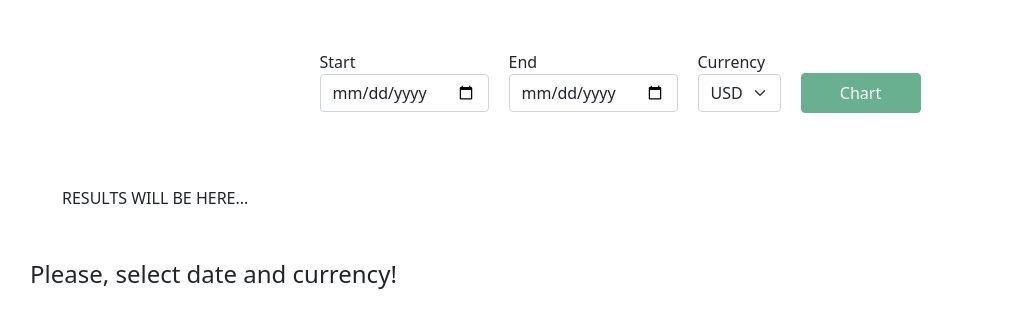
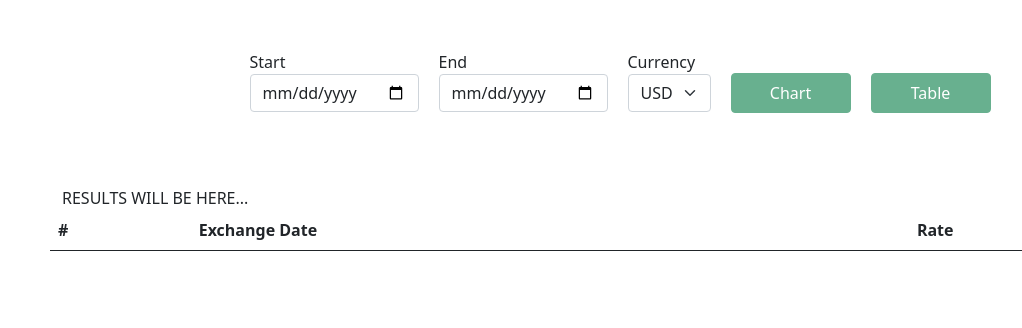
Before and after one commit to rostikdoroshenko/exchangeRate, an Angular app: page /table in a window 1280 px wide. Before the commit this address led to /not-found. Shown: the top 328 px of the page, without its empty margins (20-1042 px from the left). Built offline with nearby package versions, Linux system fonts and the light colour scheme.

Commit message:
added table component

```diff
--- a/src/app/app-routing.module.ts
+++ b/src/app/app-routing.module.ts
@@ -3,11 +3,16 @@ import { Routes, RouterModule } from '@angular/router';
 
 import { ChartComponent } from './chart/chart.component';
 import { ErrorPageComponent } from './error-page/error-page.component';
+import { TableComponent } from './table/table.component';
 
 const routes: Routes = [
   {
     path: 'chart',
     component: ChartComponent,
+  },
+  {
+    path: 'table',
+    component: TableComponent,
   },
   {
     path: 'not-found',
--- a/src/app/app.module.ts
+++ b/src/app/app.module.ts
@@ -8,12 +8,14 @@ import { AppComponent } from './app.component';
 import { ChartComponent } from './chart/chart.component';
 import { NbuService } from './services/nbu.service';
 import { FormComponent } from './form/form.component';
+import { TableComponent } from './table/table.component';
 
 @NgModule({
   declarations: [
     AppComponent,
     ChartComponent,
-    FormComponent
+    FormComponent,
+    TableComponent
   ],
   imports: [
     BrowserModule,
--- a/src/app/form/form.component.html
+++ b/src/app/form/form.component.html
@@ -49,10 +49,19 @@
         type="submit"
         class="btn btn-success"
         [disabled]="!f.valid"
-        routerLink="chart">Chart</button>
+        (click)="chartBtnClick()"
+        >Chart</button>
+        <button
+        type="submit"
+        class="btn btn-success"
+        (click)="tableBtnClick()"
+        [disabled]="!f.valid"
+        >Table</button>
   </div>
 </form>
 
 <div class="container" *ngIf="!selectionIsSubmitted">RESULTS WILL BE HERE...</div>
 
-<app-chart *ngIf="selectionIsSubmitted" [exchangeData]="exchangeData"></app-chart>
+<app-chart *ngIf="chartBtnIsClicked && selectionIsSubmitted" [exchangeData]="exchangeData"></app-chart>
+
+<app-table *ngIf="tableBtnIsClicked && selectionIsSubmitted" [exchangeData]="exchangeData"></app-table>
--- a/src/app/form/form.component.ts
+++ b/src/app/form/form.component.ts
@@ -13,11 +13,26 @@ export class FormComponent implements OnInit {
   @ViewChild('f') completedForm: NgForm;
   defaultCurrency = 'USD';
   public selectionIsSubmitted = false;
+  public chartBtnIsClicked = false;
+  public tableBtnIsClicked = false;
+
   public exchangeData: any;
 
   constructor(private nbuService: NbuService) { }
 
   ngOnInit(): void {
+  }
+
+  public chartBtnClick(): void {
+    this.selectionIsSubmitted = false;
+    this.tableBtnIsClicked = false;
+    this.chartBtnIsClicked = true;
+  }
+
+  public tableBtnClick(): void {
+    this.selectionIsSubmitted = false;
+    this.chartBtnIsClicked = false;
+    this.tableBtnIsClicked = true;
   }
 
   public onSubmit(): void{
@@ -43,7 +58,7 @@ export class FormComponent implements OnInit {
   private getExchangeRatesForSelectedPeriod(period: string[], currency: string): void {
     from(period)
         .pipe(
-            concatMap(date => this.nbuService.getData(currency, date).pipe(delay(500))),
+            concatMap(date => this.nbuService.getData(currency, date).pipe(delay(100))),
             toArray()
         ).subscribe(result => {
           this.exchangeData = result;
--- /dev/null
+++ b/src/app/table/table.component.html
@@ -0,0 +1,32 @@
+<div class="container">
+  <div class="row">
+    <table class="table table-striped">
+      <thead>
+        <tr>
+          <th scope="col">
+            #
+          </th>
+          <th scope="col">
+            Exchange Date
+          </th>
+          <th scope="col">
+            Rate
+          </th>
+        </tr>
+      </thead>
+      <tbody>
+        <tr *ngFor="let item of result">
+          <td>
+            {{ item.id }}
+          </td>
+          <td>
+            {{ item.exchangedate }}
+          </td>
+          <td>
+            {{ item.rate }}
+          </td>
+        </tr>
+      </tbody>
+    </table>
+  </div>
+</div>
--- /dev/null
+++ b/src/app/table/table.component.ts
@@ -0,0 +1,32 @@
+import { Component, Input, OnChanges, OnInit, SimpleChanges } from '@angular/core';
+
+@Component({
+  selector: 'app-table',
+  templateUrl: './table.component.html',
+  styleUrls: ['./table.component.css']
+})
+export class TableComponent implements OnInit, OnChanges {
+  @Input() exchangeData: any;
+  result: any = [];
+
+  constructor() { }
+
+  ngOnInit(): void {
+  }
+
+  public ngOnChanges(changes: SimpleChanges): void {
+    this.showTable(changes.exchangeData.currentValue);
+  }
+
+  private showTable(data): void {
+    let id;
+    let rate;
+    let exchangedate;
+    for (let i = 0; i < data.length; i++) {
+      id = i + 1;
+      rate = data[i][0].rate;
+      exchangedate = data[i][0].exchangedate;
+      this.result.push({id, rate, exchangedate});
+    }
+  }
+}
```
Also changed, not shown: src/app/table/table.component.css (added).
